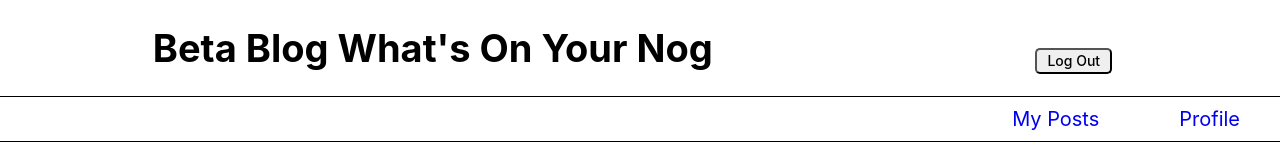
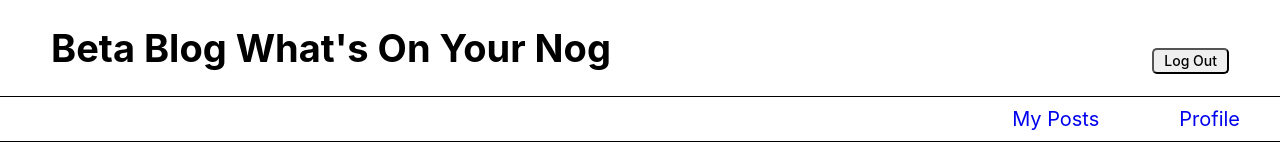
Before and after one commit to ksemenza/beta-blog-fe, a React (Create React App) app: page /homepage in a window 1280 px wide. Shown: the top 160 px of the page. Built offline with nearby package versions, Linux system fonts and the light colour scheme; no server answers; sample sign-in values are in the browser's storage.

Commit message:
update home ui

```diff
--- a/src/assets/css/header.css
+++ b/src/assets/css/header.css
@@ -6,6 +6,7 @@
 h2.header-title {
     position: relative;
     padding-bottom: 2.5rem;
+    margin-left: 5.2rem;
 
 }
 
@@ -35,7 +36,7 @@
     display: flex;
     margin-top: 1rem;
     align-items: center;
-    justify-content: space-around;
+    justify-content: space-between;
     min-width: 100vw;
     text-align: center;
 
@@ -46,5 +47,7 @@
       font-size: 1.4rem;
       font-weight: 500;
       border-radius: 0.5rem;
+          margin-right: 5.2rem;
+
 
 }
--- a/src/assets/css/home.css
+++ b/src/assets/css/home.css
@@ -9,7 +9,7 @@
     display: flex;
     flex-direction: column;
     min-height: 100vh;
-    margin-top: 15rem;
+    margin-top: 1.5rem;
     min-width: 100vw;
     align-items: center;
 }
```
